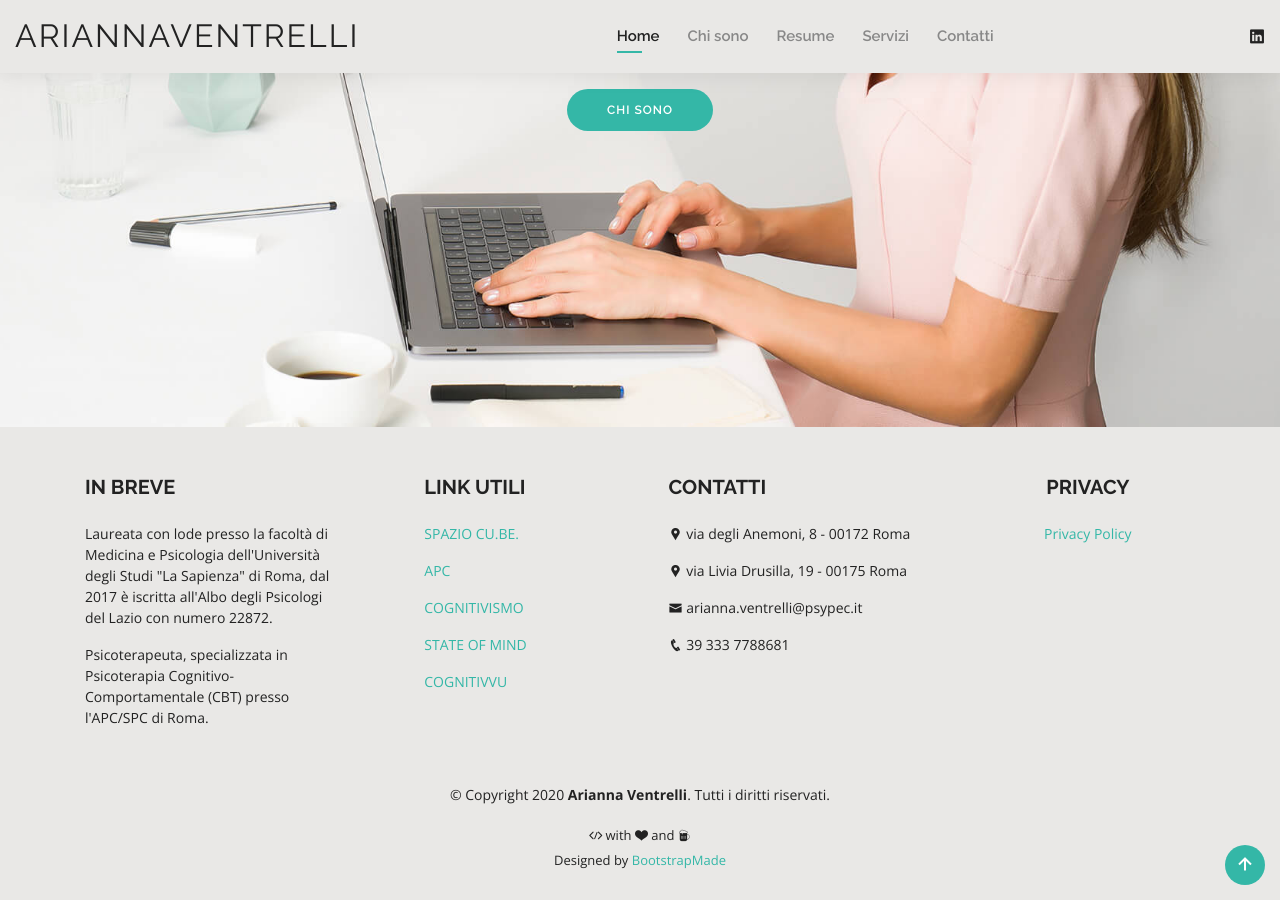
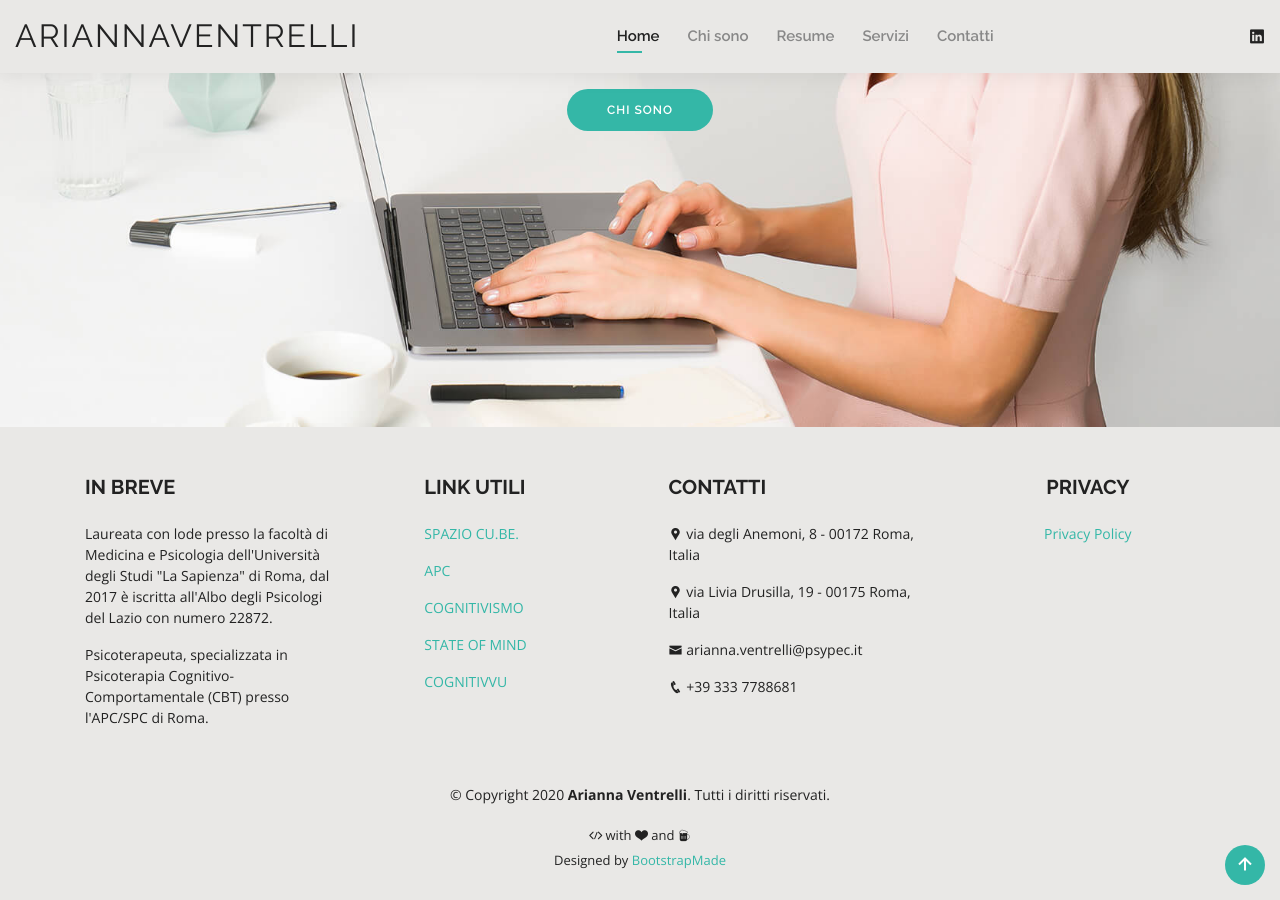
Before and after one commit to venari-psycho/venari-psycho.github.io, a Jekyll site: the page built from index.html, in a window 1280 px wide and 900 px high, scrolled down 473 px. Built offline with Jekyll 4.4.1, drawn with Linux system fonts in a browser that asks for light colours.

Commit message:
Update footer.html

```diff
--- a/_includes/footer.html
+++ b/_includes/footer.html
@@ -73,16 +64,16 @@
           <h5 class="font-weight-bold text-uppercase mb-4">Contatti</h5>
           <ul class="list-unstyled">
             <li>
-              <p><i class="icofont-google-map"></i> via degli Anemoni, 8 - 00172 Roma</p>
+              <p><i class="icofont-google-map"></i> {{ site.data.contact.address }}</p>
             </li>
             <li>
-              <p><i class="icofont-google-map"></i> via Livia Drusilla, 19 - 00175 Roma</p>
+              <p><i class="icofont-google-map"></i> {{ site.data.contact.secondaryAddress }}</p>
             </li>
             <li>
-              <p><i class="icofont-envelope"></i> arianna.ventrelli@psypec.it</p>
+              <p><i class="icofont-envelope"></i> {{ site.data.contact.email }}</p>
             </li>
             <li>
-              <p><i class="icofont-phone"></i> 39 333 7788681</p>
+              <p><i class="icofont-phone"></i> {{ site.data.contact.phone }}</p>
             </li>
           </ul>
         </div>
```
Also changed, not shown: other parts of _includes/footer.html (+0 -9 lines).
